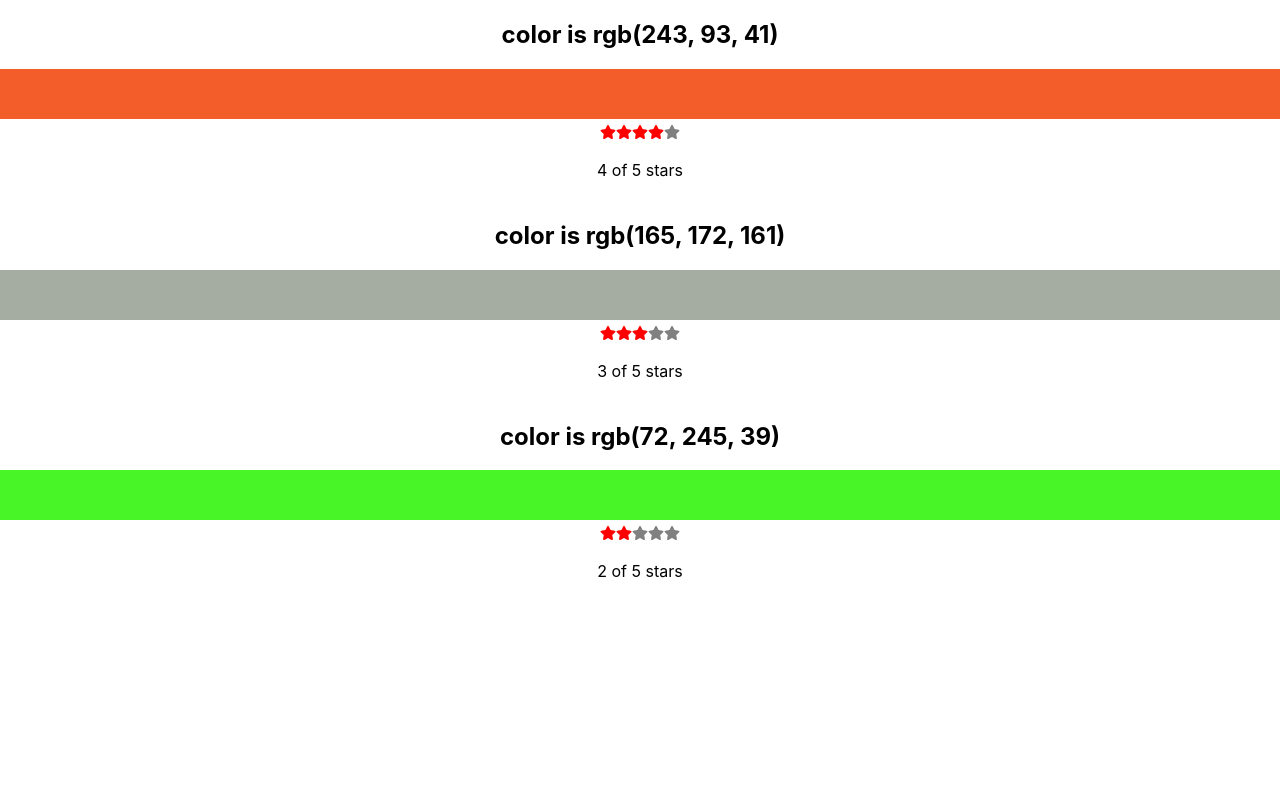
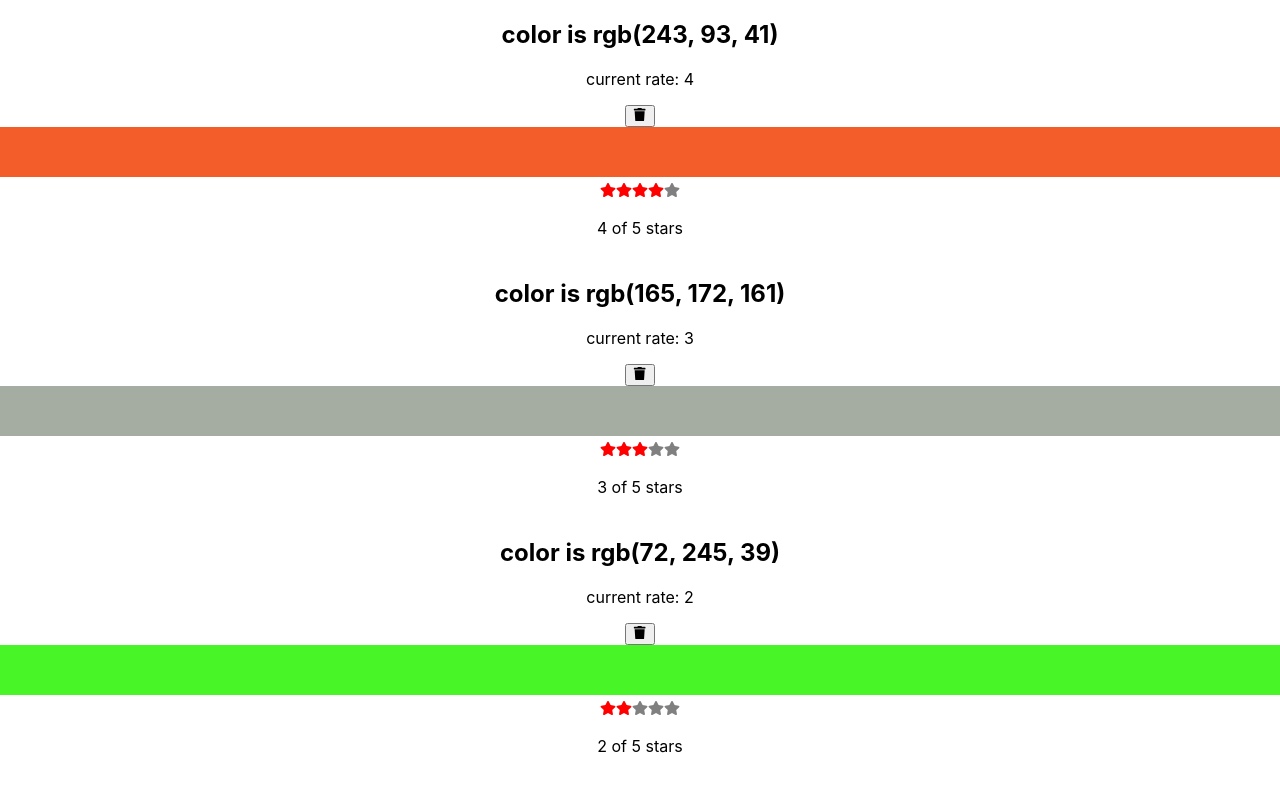
Before and after one commit to yayayahahaha/react-cli-start, a React (Create React App) app: page / in a window 1280 px wide. Shown: the top 792 px of the page. Built offline with nearby package versions, Linux system fonts and the light colour scheme.

Commit message:
makr rating system will change the original data by passing method works

```diff
--- a/src/App.js
+++ b/src/App.js
@@ -7,15 +7,27 @@ import colorData from './color-picker/color-data.js'
 import ColorList from './color-picker/ColorList.js'
 
 function App() {
-  const [colors] = useState(colorData)
+  const [colors, setColors] = useState(colorData)
 
   return (
     <div className="App">
       <ColorList
         colors={colors}
+        onRemoveColor={ onRemoveColor }
+        onRateChanged={ onRateChanged }
       />
     </div>
   );
+
+  function onRateChanged(id, rating) {
+    const newColors = colors.map(color => color.id === id ? { ...color, rating } : color)
+    setColors(newColors)
+  }
+
+  function onRemoveColor(removedId) {
+    const newColors = colors.filter(({id}) => id !== removedId)
+    setColors(newColors)
+  }
 }
 
 export default App;
--- a/src/color-picker/Color.js
+++ b/src/color-picker/Color.js
@@ -1,17 +1,29 @@
 import StarRating from '../rating-project/StarRating.js'
+import { FaTrash } from 'react-icons/fa'
 
 function Color(props) {
   const {
+    id = '',
     title = '',
     color = 'rbg(255, 0, 99)',
-    rating = 0
+    rating = 0,
+    onRemove = Function.prototype,
+    onRateChanged = Function.prototype
   } = props
 
   return (
     <section>
       <h1>{title}</h1>
+      <p>current rate: {rating}</p>
+      <button onClick={ () => onRemove(id) }>
+        <FaTrash />
+      </button>
       <div style={ { height: '50px', backgroundColor: color } }></div>
-      <StarRating selectedStars={rating} />
+
+      <StarRating
+        selectedStars={rating}
+        onRateChanged={ (newRate) => onRateChanged(id, newRate) }
+      />
     </section>
   )
 }
--- a/src/color-picker/ColorList.js
+++ b/src/color-picker/ColorList.js
@@ -2,14 +2,23 @@ import Color from './Color.js'
 
 function ColorList(props) {
   const {
-    colors = []
+    colors = [],
+    onRemoveColor = Function.prototype,
+    onRateChanged = Function.prototype
   } = props
 
   if (!colors.length) return (<div>There's no color!</div>)
 
   return (
     <>
-      {colors.map((color, index) => <Color key={color.id} { ...color } />)}
+      {colors.map((color, index) =>
+        <Color
+          key={color.id}
+          { ...color }
+          onRemove={ onRemoveColor }
+          onRateChanged={ onRateChanged }
+        />)
+      }
     </>
   )
 }
--- a/src/rating-project/StarRating.js
+++ b/src/rating-project/StarRating.js
@@ -6,11 +6,12 @@ function StarRating(props) {
     totalStars = 5,
     style = {},
     selectedStars = 0,
+    onRateChanged = Function.prototype,
     ...restProps
   } = props
 
   // useState: 第一個變數是會被監聽的值? 第二個是用來修改他的function
-  // const [selectedStars, setSelectedStars] = useState(3)
+  // const [selectedStars, setSelectedStars] = useState(defaultSeletedStars)
 
   return (
     <div style={{ padding: '5px', ...style }} {...restProps}>
@@ -18,7 +19,7 @@ function StarRating(props) {
         <Star
           key={index}
           selected={ selectedStars > index }
-          // onSelect={ () => setSelectedStars(index + 1) }
+          onSelect={ () => onRateChanged(index + 1) }
         />
       )}
       <p>
```
